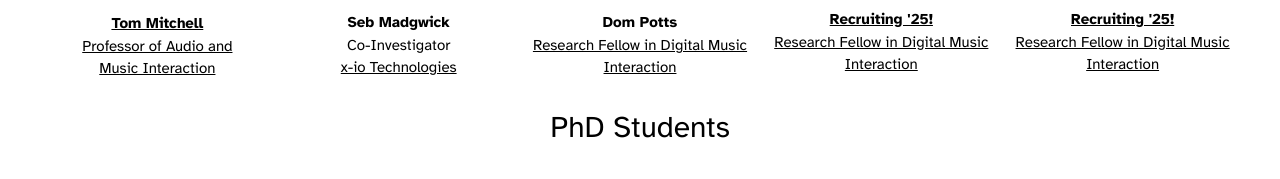
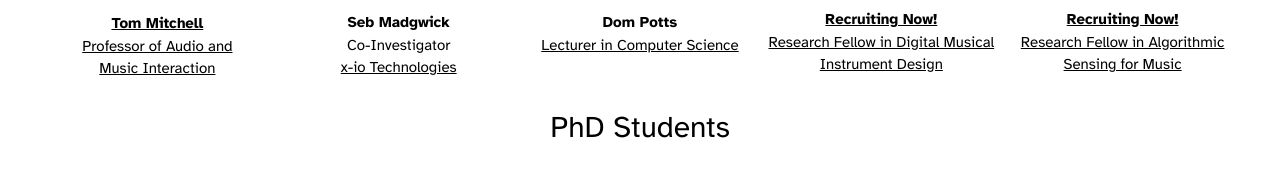
Before and after one commit to MicaLaboratory/micalab-website, a plain HTML site: page people/index.html in a window 1280 px wide. Shown: the part 568-747 px from the top of the page. Drawn offline with Linux system fonts and the light colour scheme.

Commit message:
Updated people section to include new jobs

```diff
--- a/people/index.html
+++ b/people/index.html
@@ -36,13 +36,13 @@
     </div>
     <div class="w3-quarter tom-fifth">
       <a href="https://dompotts.com" target="_blank"><img src="/images/profiles/dom-pots.jpg" alt="Portrait picture of Dom Potts" style="width:75%" class="w3-circle w3-hover-opacity"></a>
-      <p><b>Dom Potts</b><br><a href="https://scholar.google.com/citations?user=-YPeCboAAAAJ&hl=en" target="_blank">Research Fellow in Digital Music Interaction</a></p>
+      <p><b>Dom Potts</b><br><a href="https://scholar.google.com/citations?user=-YPeCboAAAAJ&hl=en" target="_blank">Lecturer in Computer Science</a></p>
     </div>
     <div class="w3-quarter tom-fifth">
-      <a href="/"><img src="/images/profiles/anon.png" alt="Portrait picture of an anonymous figure" style="width:75%" class="w3-circle w3-hover-opacity"><p><b>Recruiting '25!</b><br>Research Fellow in Digital Music Interaction</p></a>
+      <a href="https://ce0164li.webitrent.com/ce0164li_webrecruitment/wrd/run/ETREC179GF.open?WVID=8433573cTb&VACANCY_ID=733776blfq" target="_blank"><img src="/images/profiles/anon.png" alt="Portrait picture of an anonymous figure" style="width:75%" class="w3-circle w3-hover-opacity"><p><b>Recruiting Now!</b><br>Research Fellow in Digital Musical Instrument Design</p></a>
     </div>
     <div class="w3-quarter tom-fifth">
-      <a href="/"><img src="/images/profiles/anon.png" alt="Portrait picture of an anonymous figure" style="width:75%" class="w3-circle w3-hover-opacity"><p><b>Recruiting '25!</b><br>Research Fellow in Digital Music Interaction</p></a>
+      <a href="https://ce0164li.webitrent.com/ce0164li_webrecruitment/wrd/run/etrec179gf.open?WVID=8433573cTb&LANG=USA&VACANCY_ID=083355blfq"><img src="/images/profiles/anon.png" alt="Portrait picture of an anonymous figure" style="width:75%" class="w3-circle w3-hover-opacity"><p><b>Recruiting Now!</b><br>Research Fellow in Algorithmic Sensing for Music</p></a>
     </div>
   </div>
 
```
